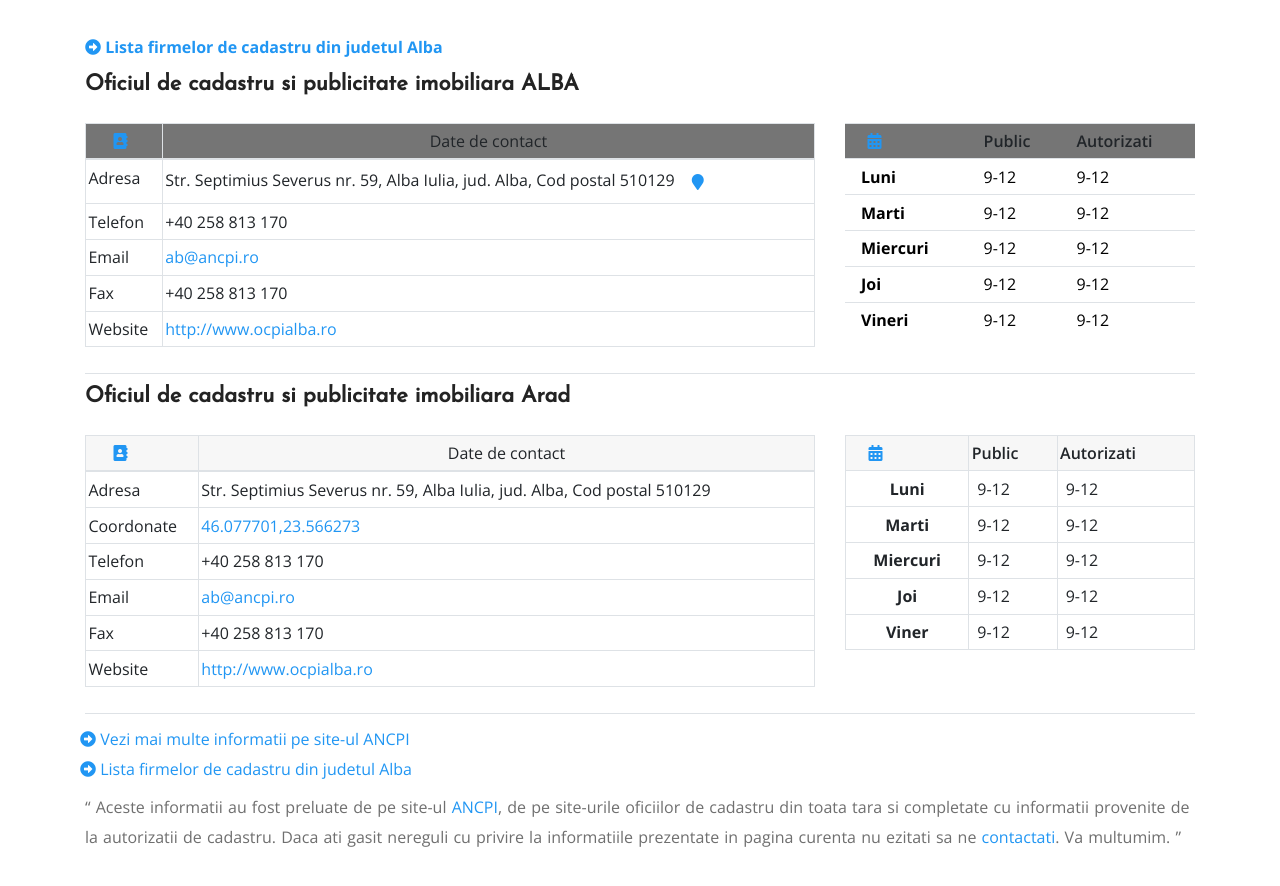
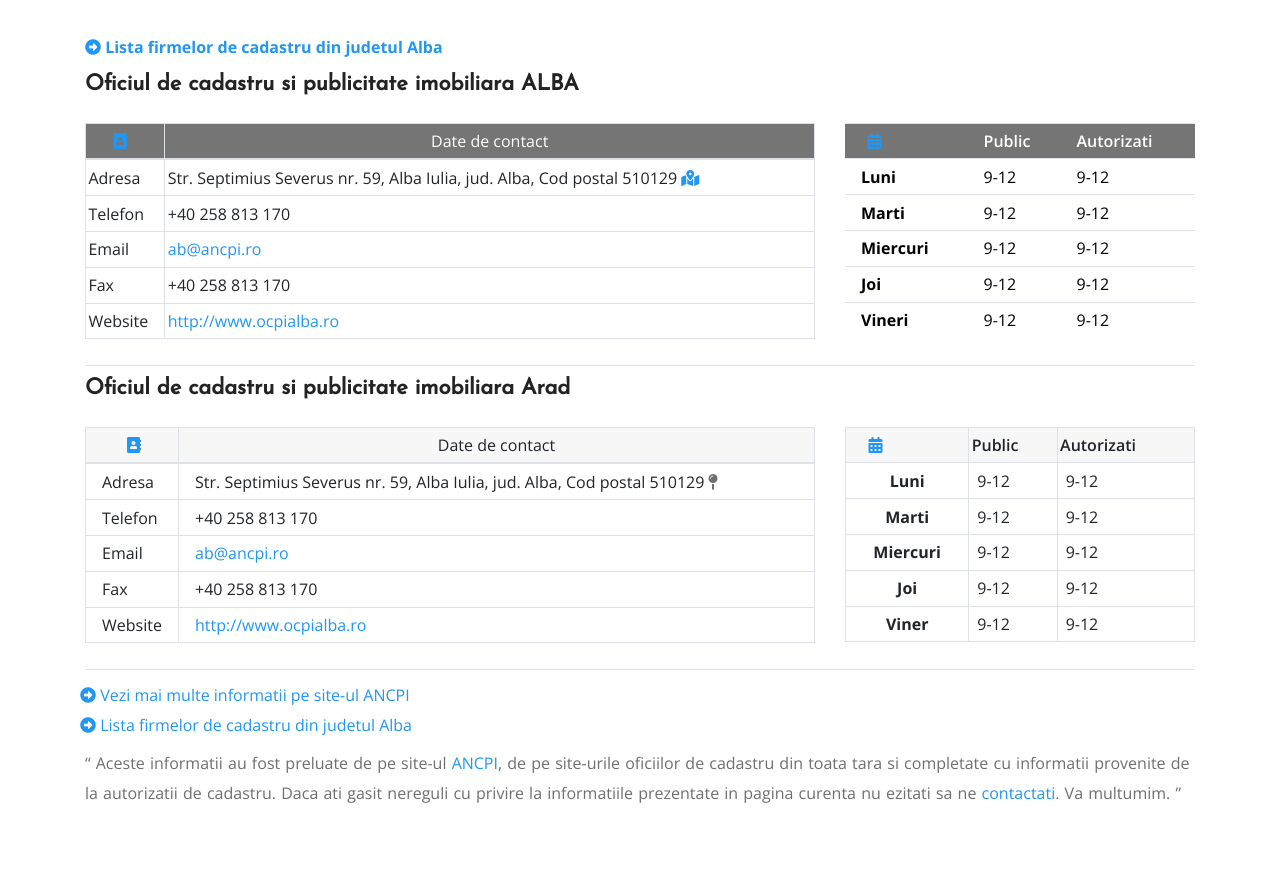
Before and after one commit to dornescum/designFirmeCadastru, a plain HTML site: page oficiu-cadastru.html in a window 1280 px wide. Shown: the part 540-1426 px from the top of the page. Drawn offline with nearby package versions, Linux system fonts and the light colour scheme.

Commit message:
oficiu cadadastru, contact

```diff
--- a/css/styles.css
+++ b/css/styles.css
@@ -2153,6 +2153,7 @@ content: attr(data-tool-tip);
   padding: 10px 30px;
   color: white;
   border-radius: 5px;
+  border-width: inherit;
   font-size: 14px;
   /*bottom: 0;*/
   /*bottom: 100%;*/
@@ -2165,10 +2166,41 @@ content: attr(data-tool-tip);
   transition: transform ease-out 150ms, bottom ease-out 120ms;
 }
 /*HOVER TREBUIE SA FIE IN MIJLOC!!!*/
-button:hover::before {
+button[data-tool-tip]:hover::before {
 transform: scale(1);
   /*bottom: 100%;*/
-}
+  border: none;
+}
+
+/*p tooltip*/
+a[data-tool-tip]{ position: relative}
+a[data-tool-tip]::after{
+  content: attr(data-tool-tip);
+  display: block;
+  position: absolute;
+  background-color: var(--clr-mc);
+  padding: 0 30px;
+  color: white;
+  border-radius: 5px;
+  font-size: 14px;
+  /*bottom: 0;*/
+  bottom: 100%;
+  /*left: -150%;*/
+  right: -450%;
+  /*top: 100%;*/
+  white-space: nowrap;
+  transform: scale(0);
+  /*transition: var(--transition);*/
+  transition: transform ease-out 150ms, bottom ease-out 120ms;
+}
+/*HOVER TREBUIE SA FIE IN MIJLOC!!!*/
+a[data-tool-tip]:hover::after {
+  transform: scale(1);
+  /*bottom: 100%;*/
+  /*border: none;*/
+}
+
+
 
 code {
   color: var(--clr-red-light);
--- a/oficiu-cadastru.html
+++ b/oficiu-cadastru.html
@@ -263,7 +263,7 @@
                 Oficiul de cadastru si publicitate imobiliara ALBA
             </h6></div>
             <div class="row">
-
+                <!--ALBA-->
                 <!--partea stanga-->
                 <div class="col-lg-8 margin-10px-bottom pt-1">
                     <!--partea stanga firma-->
@@ -273,16 +273,15 @@
                             <td><i class="fa fa-address-book margin-10px-right text-theme-color padding-25px-left"
                                    aria-hidden="true"></i>
                             </td>
-                            <td class="text-center">Date de contact</td>
+                            <td class="text-center text-white">Date de contact</td>
                         </tr>
                         </thead>
                         <tbody>
                         <tr>
                             <td>Adresa</td>
                             <td>Str. Septimius Severus nr. 59, Alba Iulia, jud. Alba, Cod postal 510129
-                                <button class="btn" data-tool-tip="46.077701,23.566273">
-                                    <i class="fa fa-map-marker text-theme-color" aria-hidden="true"></i>
-                                </button>
+                                <a href="#"  data-tool-tip="test"> <a href="#"  data-tool-tip="46.077701,23.566273"> <i class="fa fa-map-marked-alt text-theme-color"></i></a></a>
+
 
                             </td>
                         </tr>
@@ -312,21 +311,16 @@
                         </tr>
                         </tbody>
                     </table>
-
-
-
-
-
-
                 </div>
                 <!--partea dreapta-->
                 <div class="col-lg-4 pt-1">
                     <table class="table">
                         <tr class="bg-dark-gray">
-                            <th scope="row"><i class="fas fa-calendar-alt padding-20px-left text-theme-color" aria-hidden="true"></i>
+                            <th scope="row"><i class="fas fa-calendar-alt padding-20px-left text-theme-color"
+                                               aria-hidden="true"></i>
                             </th>
-                            <td class="pl-3"><b>Public</b></td>
-                            <td class="pl-3"><b>Autorizati</b></td>
+                            <td class="pl-3 text-white"><b>Public</b></td>
+                            <td class="pl-3 text-white"><b>Autorizati</b></td>
 
                         </tr>
                         <tr>
@@ -361,42 +355,24 @@
                         </tr>
                     </table>
                 </div>
-
-
-
             </div>
-
-
-
             <!--border central -->
             <div class="border-bottom margin-10px-bottom"></div>
-
-
-
-
-
-
-
         </div>
         <!--ARAD-->
         <div class="container">
-
-
-            <!--link-->
-
             <div><h6>
-                <!--<i class="fa fa-home text-theme-color"></i> -->
                 Oficiul de cadastru si publicitate imobiliara Arad
             </h6></div>
             <div class="row">
-
                 <!--partea stanga-->
                 <div class="col-lg-8 margin-10px-bottom pt-1">
+
                     <!--partea stanga firma-->
                     <table class="table table-hover table-bordered table-responsive-sm">
                         <thead class="bg-light-gray">
                         <tr>
-                            <td><i class="fa fa-address-book margin-10px-right text-theme-color padding-25px-left"
+                            <td class="pl-3"><i class="fa fa-address-book margin-10px-right text-theme-color padding-25px-left"
                                    aria-hidden="true"></i>
                             </td>
                             <td class="text-center">Date de contact</td>
@@ -404,39 +380,30 @@
                         </thead>
                         <tbody>
                         <tr>
-                            <td>Adresa</td>
-                            <td>Str. Septimius Severus nr. 59, Alba Iulia, jud. Alba, Cod postal 510129</td>
-                        </tr>
-                        <tr>
-                            <td>Coordonate</td>
-                            <td>
-                                <a class="margin-10px-right text-theme-color" href="#">
-                                    46.077701,23.566273
-                                </a>
+                            <td class="pl-3">Adresa</td>
+                            <td class="pl-3">Str. Septimius Severus nr. 59, Alba Iulia, jud. Alba, Cod postal 510129
+                                <!--<a href="#" data-tool-tip="ceva"></a>-->
+                                <a href="#"  data-tool-tip="46.077701,23.566273"> <i class="fa fa-map-pin"></i></a>
                             </td>
                         </tr>
                         <tr>
-                            <td>Telefon</td>
-                            <td> +40 258 813 170</td>
+                            <td class="pl-3">Telefon</td>
+                            <td class="pl-3"> +40 258 813 170</td>
                         </tr>
                         <tr>
-                            <td>Email</td>
-                            <td><a href="" class="text-theme-color"> ab@ancpi.ro</a></td>
+                            <td class="pl-3">Email</td>
+                            <td class="pl-3"><a href="" class="text-theme-color"> ab@ancpi.ro</a></td>
                         </tr>
                         <tr>
-                            <td>Fax</td>
-                            <td>+40 258 813 170</td>
+                            <td class="pl-3">Fax</td>
+                            <td class="pl-3">+40 258 813 170</td>
                         </tr>
                         <tr>
-                            <td>Website</td>
-                            <td><a href="#" class="text-theme-color">http://www.ocpialba.ro</a></td>
+                            <td class="pl-3">Website</td>
+                            <td class="pl-3"><a href="#" class="text-theme-color">http://www.ocpialba.ro</a></td>
                         </tr>
                         </tbody>
                     </table>
-
-
-
-
 
 
                 </div>
@@ -444,7 +411,8 @@
                 <div class="col-lg-4 pt-1">
                     <table class="table table-hover table-bordered">
                         <tr class="bg-light-gray">
-                            <th scope="row"><i class="fas fa-calendar-alt padding-20px-left text-theme-color" aria-hidden="true"></i>
+                            <th scope="row"><i class="fas fa-calendar-alt padding-20px-left text-theme-color"
+                                               aria-hidden="true"></i>
                             </th>
                             <td><b>Public</b></td>
                             <td><b>Autorizati</b></td>
@@ -481,19 +449,9 @@
                         </tr>
                     </table>
                 </div>
-
-
-
             </div>
-
-
-
             <!--border central -->
             <div class="border-bottom margin-10px-bottom"></div>
-
-
-
-
 
 
             <!--info ANCPI-->
```
Also changed, not shown: contact.html (+12 -9 lines). Lines whose indentation alone changed are shown as unchanged.
